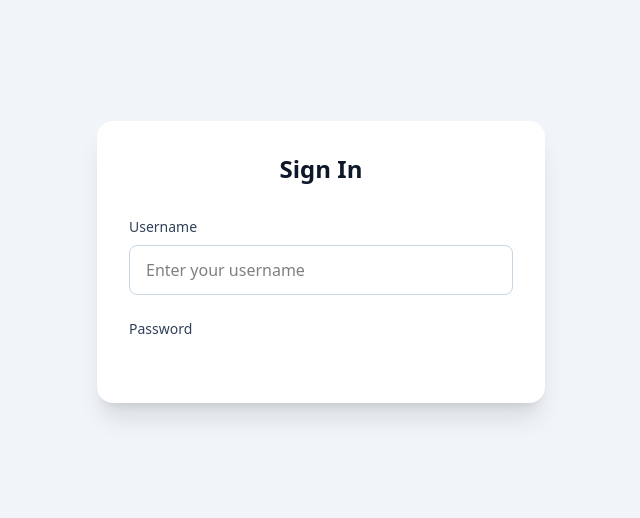
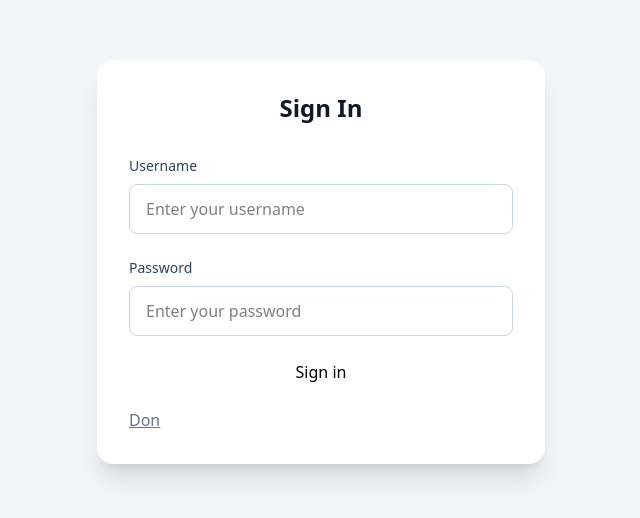
Before and after one commit to malikfarrukh7/ngrx-store, an Angular app: page /login in a window 1280 px wide. Shown: the part 138-656 px from the top of the page, without its empty margins (319-959 px from the left). Built offline with nearby package versions, Linux system fonts and the light colour scheme.

Commit message:
update login

```diff
--- a/src/app/pages/login/login.ts
+++ b/src/app/pages/login/login.ts
@@ -20,17 +20,27 @@ import { Component } from "@angular/core";
       <div>
       <label for ="password" class= "block text-sm font-medium text-slate-700 mb-2"> Password</label>
       <input type="password"
-       id = "password">
+       id = "password"
+       autocomplete = "current-password"
+       class  = "w-full px-4 py-3 border border-slate-300 rounded-lg focus:ring-2 focus:ring-slate-900 focus:border-transparent outline-none transition-shadow"
+       placeholder= "Enter your password">
 
       </div>
 
+      <button type="submit" class= "w-full">Sign in</button>
+      <p class= "text-slate-500 font-medium underline"> Don
+
     </form>
+
+  </div>`,
 
 
 
-  </div>`,
+
   host:{
+
     class: 'min-h-screen flex items-center justify-center bg-slate-100 p-4'
   }
+
 })
 export class Login {}
```
